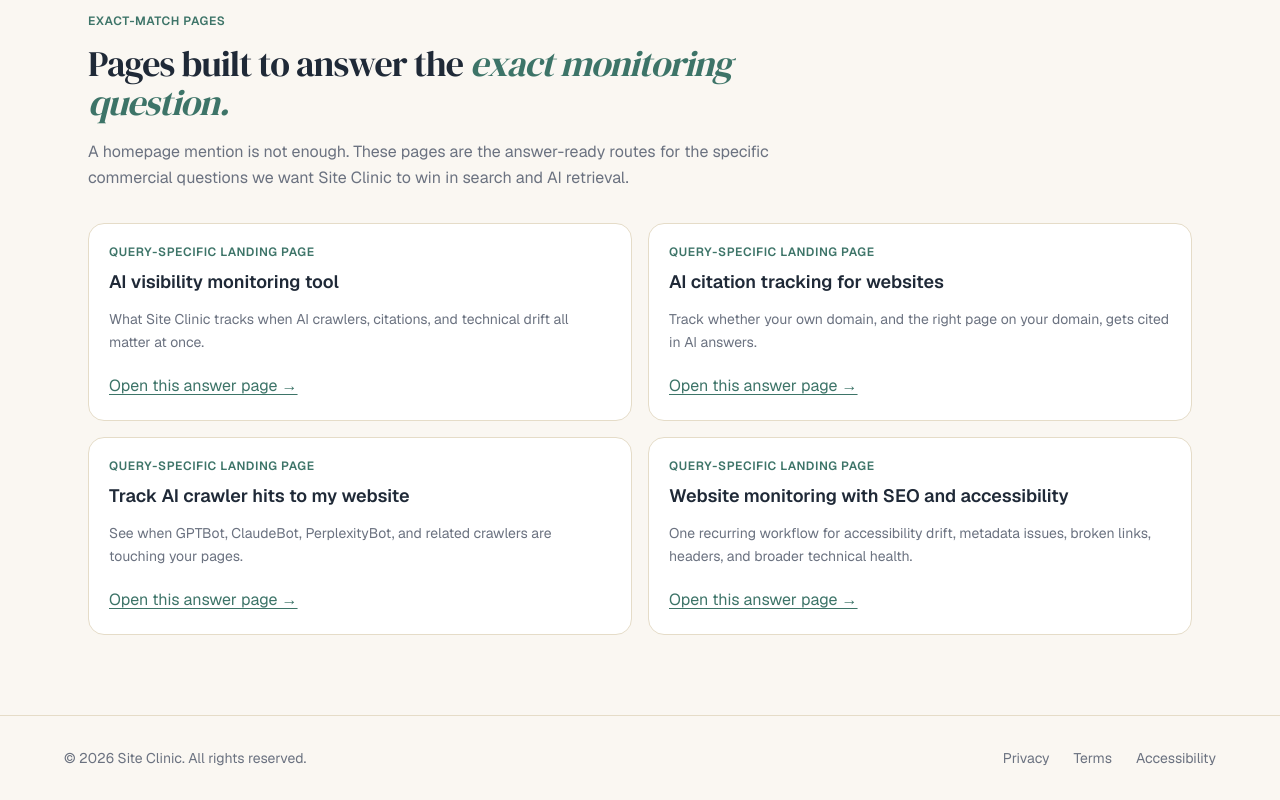
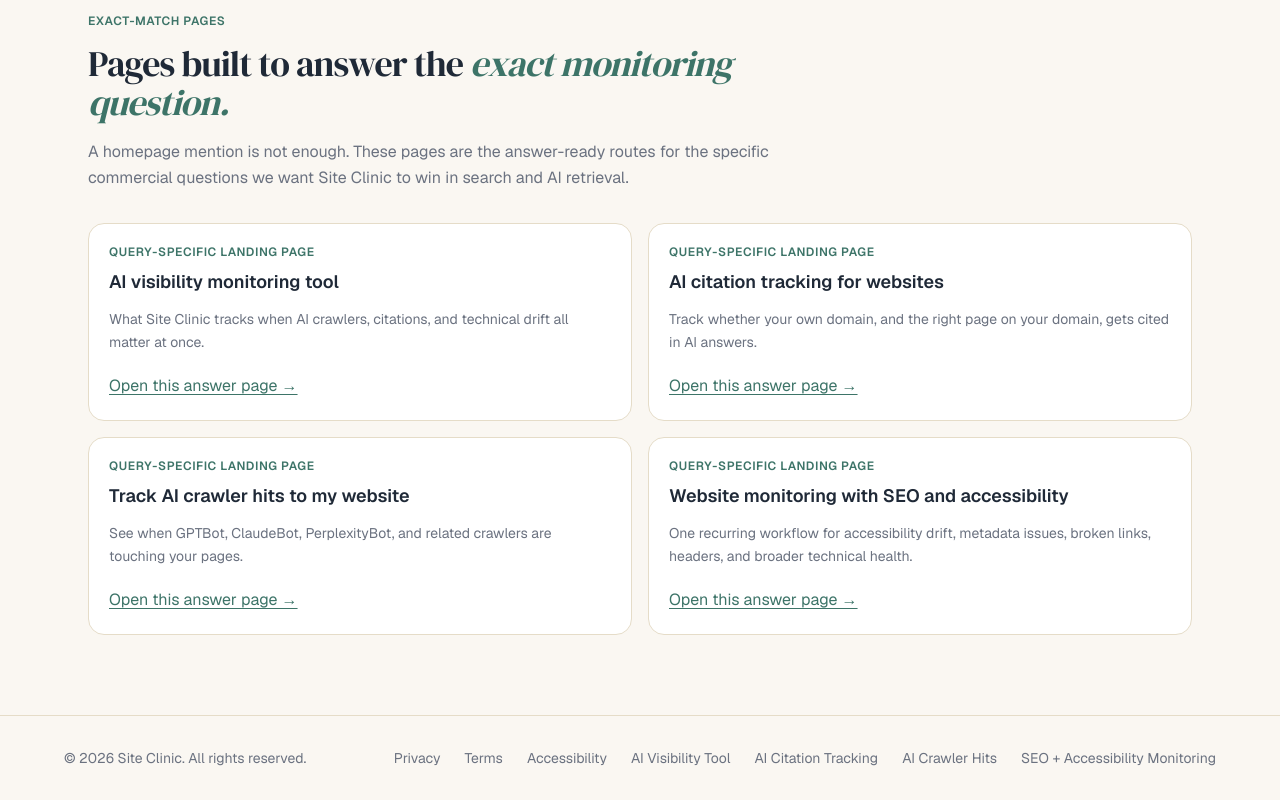
Before and after one commit to drjliddy-max/siteclinic-web, a Next.js app: page / in a window 1280 px wide. Shown: the part 1715-2515 px from the top of the page. Built offline with nearby package versions, Linux system fonts and the light colour scheme.

Commit message:
Enforce homepage support for landing pages

```diff
--- a/src/components/SiteFooter.tsx
+++ b/src/components/SiteFooter.tsx
@@ -19,6 +19,26 @@
   { id: "siteclinic-footer-privacy", label: "Privacy", href: "/privacy" },
   { id: "siteclinic-footer-terms", label: "Terms", href: "/terms" },
   { id: "siteclinic-footer-accessibility", label: "Accessibility", href: "/accessibility" },
+  {
+    id: "siteclinic-footer-ai-visibility",
+    label: "AI Visibility Tool",
+    href: "/ai-visibility-monitoring-tool",
+  },
+  {
+    id: "siteclinic-footer-ai-citations",
+    label: "AI Citation Tracking",
+    href: "/ai-citation-tracking-for-websites",
+  },
+  {
+    id: "siteclinic-footer-ai-crawlers",
+    label: "AI Crawler Hits",
+    href: "/track-ai-crawler-hits-to-my-website",
+  },
+  {
+    id: "siteclinic-footer-website-monitoring",
+    label: "SEO + Accessibility Monitoring",
+    href: "/website-monitoring-with-seo-and-accessibility",
+  },
 ];
 
 export function SiteFooter() {
```
Also changed, not shown: 2 other files (tests, documents, lock files or other folders).
